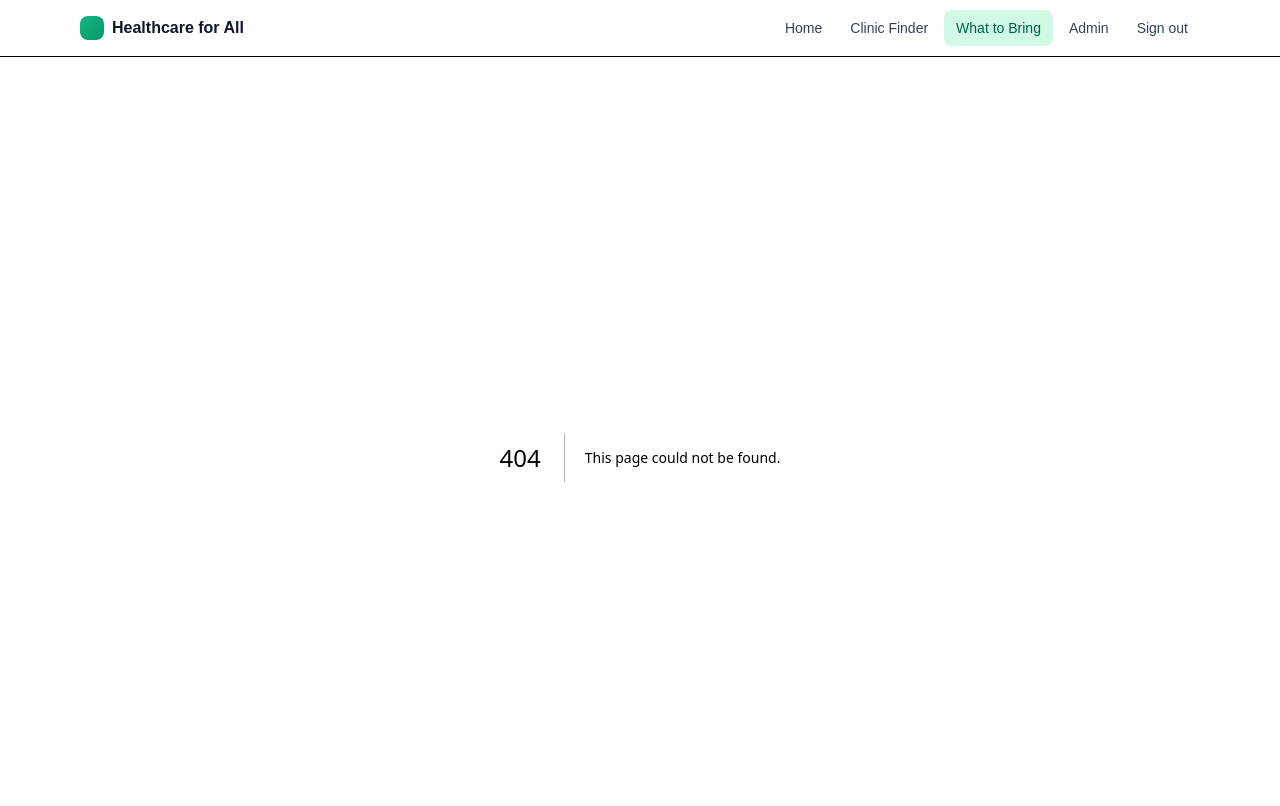
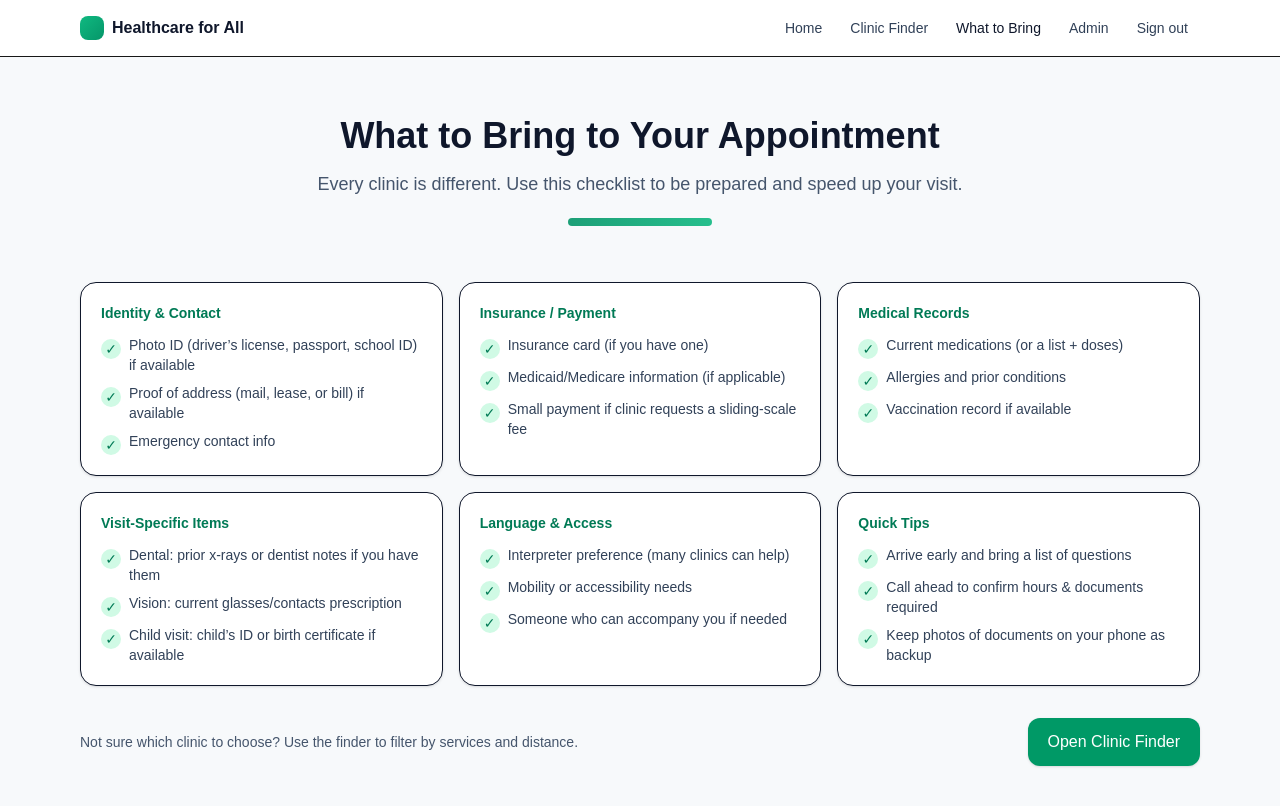
Before and after one commit to atkunja/ClinicFinder, a Next.js app: page /what-to-bring in a window 1280 px wide. Before the commit this address had no page. Shown: the top 806 px of the page. Built offline with nearby package versions, Linux system fonts and the light colour scheme.

Commit message:
Updated project

```diff
--- /dev/null
+++ b/src/app/what-to-bring/page.tsx
@@ -0,0 +1,145 @@
+// src/app/what-to-bring/page.tsx
+import Link from "next/link";
+
+export const metadata = {
+  title: "What to Bring • Healthcare for All",
+};
+
+function Check({ children }: { children: React.ReactNode }) {
+  return (
+    <li className="flex items-start gap-2">
+      <span className="mt-1 inline-flex h-5 w-5 shrink-0 items-center justify-center rounded-full bg-emerald-100 text-emerald-700">
+        ✓
+      </span>
+      <span>{children}</span>
+    </li>
+  );
+}
+
+export default function WhatToBringPage() {
+  return (
+    <main className="min-h-screen bg-[rgb(247,249,251)] text-slate-900">
+      {/* Hero */}
+      <section className="relative overflow-hidden">
+        {/* animated soft blob */}
+        <div
+          aria-hidden
+          className="pointer-events-none absolute inset-0 -z-10"
+          style={{
+            background:
+              "radial-gradient(1000px 500px at 70% -10%, rgba(16,185,129,0.30), rgba(16,185,129,0) 60%)",
+            animation: "floaty 12s ease-in-out infinite",
+          }}
+        />
+        <style jsx>{`
+          @keyframes floaty {
+            0% { transform: translateY(0px) }
+            50% { transform: translateY(10px) }
+            100% { transform: translateY(0px) }
+          }
+          @keyframes shimmer {
+            0% { background-position: 0% 50% }
+            100% { background-position: 200% 50% }
+          }
+        `}</style>
+
+        <div className="mx-auto max-w-6xl px-4 pt-10 pb-10 sm:pt-14 sm:pb-14">
+          <div className="mx-auto max-w-3xl text-center">
+            <h1 className="text-3xl font-extrabold leading-tight sm:text-4xl">
+              What to Bring to Your Appointment
+            </h1>
+            <p className="mx-auto mt-3 max-w-2xl text-base leading-7 text-slate-600 sm:text-lg">
+              Every clinic is different. Use this checklist to be prepared and speed up your visit.
+            </p>
+
+            <div className="mx-auto mt-5 h-2 w-36 rounded-full"
+              style={{
+                background:
+                  "linear-gradient(90deg, rgba(16,185,129,0.9), rgba(5,150,105,0.9), rgba(16,185,129,0.9))",
+                backgroundSize: "200% 100%",
+                animation: "shimmer 2.2s linear infinite",
+              }}
+            />
+          </div>
+        </div>
+      </section>
+
+      {/* Cards */}
+      <section className="mx-auto max-w-6xl px-4 pb-16">
+        <div className="grid gap-4 sm:grid-cols-2 lg:grid-cols-3">
+          {/* ID & Contact */}
+          <div className="rounded-2xl border bg-white p-5 shadow-sm">
+            <div className="text-sm font-semibold text-emerald-700">Identity & Contact</div>
+            <ul className="mt-3 space-y-2 text-sm text-slate-700">
+              <Check>Photo ID (driver’s license, passport, school ID) if available</Check>
+              <Check>Proof of address (mail, lease, or bill) if available</Check>
+              <Check>Emergency contact info</Check>
+            </ul>
+          </div>
+
+          {/* Insurance / Payment */}
+          <div className="rounded-2xl border bg-white p-5 shadow-sm">
+            <div className="text-sm font-semibold text-emerald-700">Insurance / Payment</div>
+            <ul className="mt-3 space-y-2 text-sm text-slate-700">
+              <Check>Insurance card (if you have one)</Check>
+              <Check>Medicaid/Medicare information (if applicable)</Check>
+              <Check>Small payment if clinic requests a sliding-scale fee</Check>
+            </ul>
+          </div>
+
+          {/* Medical Records */}
+          <div className="rounded-2xl border bg-white p-5 shadow-sm">
+            <div className="text-sm font-semibold text-emerald-700">Medical Records</div>
+            <ul className="mt-3 space-y-2 text-sm text-slate-700">
+              <Check>Current medications (or a list + doses)</Check>
+              <Check>Allergies and prior conditions</Check>
+              <Check>Vaccination record if available</Check>
+            </ul>
+          </div>
+
+          {/* Visit Specific */}
+          <div className="rounded-2xl border bg-white p-5 shadow-sm">
+            <div className="text-sm font-semibold text-emerald-700">Visit-Specific Items</div>
+            <ul className="mt-3 space-y-2 text-sm text-slate-700">
+              <Check>Dental: prior x-rays or dentist notes if you have them</Check>
+              <Check>Vision: current glasses/contacts prescription</Check>
+              <Check>Child visit: child’s ID or birth certificate if available</Check>
+            </ul>
+          </div>
+
+          {/* Language & Access */}
+          <div className="rounded-2xl border bg-white p-5 shadow-sm">
+            <div className="text-sm font-semibold text-emerald-700">Language & Access</div>
+            <ul className="mt-3 space-y-2 text-sm text-slate-700">
+              <Check>Interpreter preference (many clinics can help)</Check>
+              <Check>Mobility or accessibility needs</Check>
+              <Check>Someone who can accompany you if needed</Check>
+            </ul>
+          </div>
+
+          {/* Tips */}
+          <div className="rounded-2xl border bg-white p-5 shadow-sm">
+            <div className="text-sm font-semibold text-emerald-700">Quick Tips</div>
+            <ul className="mt-3 space-y-2 text-sm text-slate-700">
+              <Check>Arrive early and bring a list of questions</Check>
+              <Check>Call ahead to confirm hours & documents required</Check>
+              <Check>Keep photos of documents on your phone as backup</Check>
+            </ul>
+          </div>
+        </div>
+
+        <div className="mt-8 flex flex-col items-center justify-between gap-3 sm:flex-row">
+          <p className="text-sm text-slate-600">
+            Not sure which clinic to choose? Use the finder to filter by services and distance.
+          </p>
+          <Link
+            href="/finder"
+            className="inline-flex items-center justify-center rounded-xl bg-emerald-600 px-5 py-3 text-white shadow-sm transition hover:bg-emerald-700"
+          >
+            Open Clinic Finder
+          </Link>
+        </div>
+      </section>
+    </main>
+  );
+}
--- a/src/components/NavBar.tsx
+++ b/src/components/NavBar.tsx
@@ -5,14 +5,17 @@ import { usePathname } from "next/navigation";
 
 export default function NavBar() {
   const pathname = usePathname();
+
   const link = (href: string, label: string) => {
     const active = pathname === href || (href !== "/" && pathname?.startsWith(href));
     return (
       <Link
         href={href}
         className={`px-3 py-2 rounded-lg text-sm transition-colors ${
-          active ? "bg-emerald-100 text-emerald-800" : "text-slate-700 hover:bg-slate-100"
-        }`}
+          active
+            ? "text-slate-900"
+            : "text-slate-700"
+        } hover:text-slate-900 hover:underline underline-offset-4`}
       >
         {label}
       </Link>
@@ -22,12 +25,10 @@ export default function NavBar() {
   return (
     <header className="sticky top-0 z-40 w-full border-b bg-white/90 backdrop-blur">
       <div className="mx-auto flex h-14 max-w-6xl items-center justify-between px-4">
-        <div className="flex items-center gap-2">
         <Link href="/" className="flex items-center gap-2">
-            {/* Logo mark */}
           <span
             aria-hidden
-              className="inline-block h-6 w-6 rounded-lg bg-emerald-600"
+            className="inline-block h-6 w-6 rounded-lg"
             style={{
               background:
                 "linear-gradient(135deg, rgba(16,185,129,1) 0%, rgba(5,150,105,1) 100%)",
@@ -35,7 +36,6 @@ export default function NavBar() {
           />
           <span className="font-semibold text-slate-900">Healthcare for All</span>
         </Link>
-        </div>
 
         <nav className="flex items-center gap-1">
           {link("/", "Home")}
```
Lines whose indentation alone changed are shown as unchanged.
